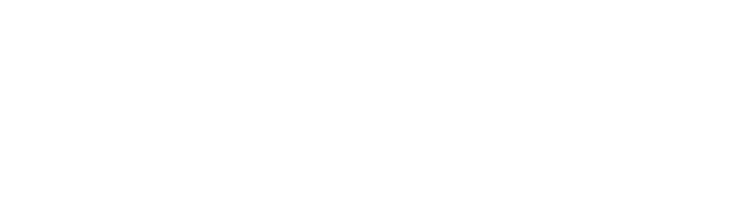
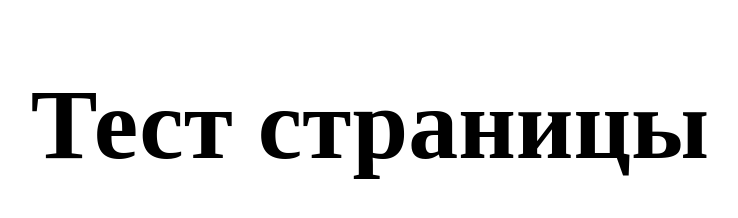
Before and after one commit to FarlenVR/FarlenVR.github.io, a plain HTML site: page index.html in a window 1280 px wide. Shown: the whole page, without its empty margins (270-1008 px from the left). Drawn offline with Linux system fonts and the light colour scheme.

Commit message:
Add files via upload

```diff
--- a/index.html
+++ b/index.html
@@ -1,13 +1,13 @@
 <!DOCTYPE html>
-<html lang="en">
+<html lang="ru">
 <head>
     <meta charset="UTF-8">
     <meta http-equiv="X-UA-Compatible" content="IE=edge">
     <meta name="viewport" content="width=device-width, initial-scale=1.0">
     <title>Document</title>
-    <link rel="stylesheet" href="/style.css">
+    <link rel="stylesheet" href="style.css">
 </head>
-<body>
-
-</body>
+<Main>
+    <h1>Тест страницы</h1>
+</Main>
 </html>
--- a/style.css
+++ b/style.css
@@ -0,0 +1,5 @@
+h1 {
+    text-align: center;
+    font-size: 100px;
+    margin-bottom: 0;
+  }
```
